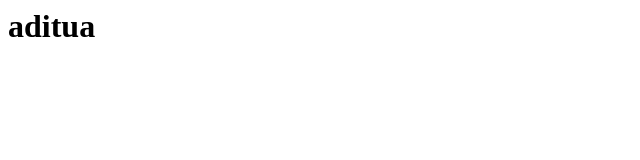
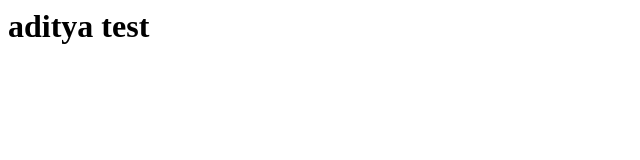
Before and after one commit to rahulpulimamidi/testone, a plain HTML site: page index.html in a window 1280 px wide. Shown: the whole page, without its empty margins (0-640 px from the left). Drawn offline with Linux system fonts and the light colour scheme.

Commit message:
test my 3rd commit

```diff
--- a/index.html
+++ b/index.html
@@ -1 +1 @@
-<html><head><h1>aditua</h1></head></html>
+<html><head><h1>aditya test</h1></head></html>
```
